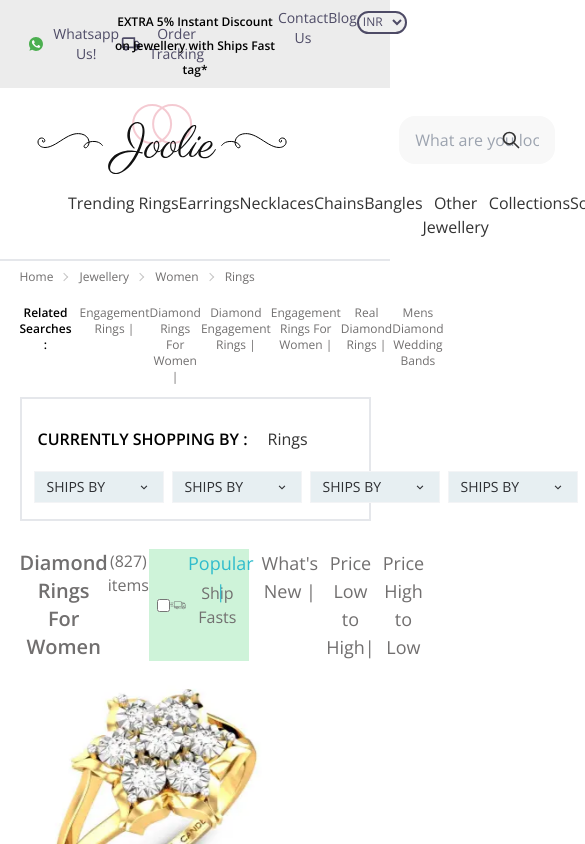
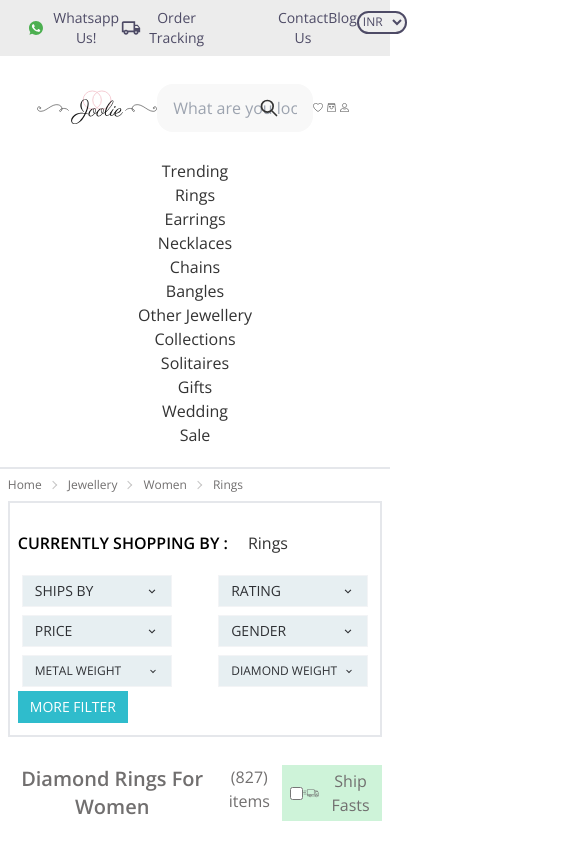
Before and after one commit to eliyas700/Candre-Jwellery, a React (Create React App) app: page /productSearch in a window 390 px wide. Shown: the top 844 px of the page, 585 px wide, since content can reach past the window. Built offline with nearby package versions, Linux system fonts and the light colour scheme.

Commit message:
Responsive

```diff
--- a/src/Components/Header1/SmallHeader.js
+++ b/src/Components/Header1/SmallHeader.js
@@ -31,7 +31,7 @@ const SmallHeader = () => {
           </div>
         </div>
         <div className="w-[50%">
-          <small className="font-bold text-xs text-black">
+          <small className=" hidden lg:block font-bold text-xs text-black">
             EXTRA 5% Instant Discount on Jewellery with Ships Fast tag*
           </small>
         </div>
--- a/src/Components/Header2/Header2.js
+++ b/src/Components/Header2/Header2.js
@@ -10,16 +10,16 @@ const Header2 = () => {
   return (
     <div className="w-[85%] mx-auto">
       <div className="navbar bg-base-100 my-2 ">
-        <div>
+        <div className="">
           {/* <img height={"36px"} width={"188px"} src={logo} alt="" /> */}
-          <Link to="/">
+          <Link className="" to="/">
             <svg
               xmlns="http://www.w3.org/2000/svg"
               width="250"
               height="71"
               viewBox="0 0 250 71"
               fill="none"
-              class="img-svg replaced-svg"
+              class="img-svg replaced-svg w-[120px] lg:w-[250px]"
             >
               <path
                 class="right-line"
@@ -76,7 +76,7 @@ const Header2 = () => {
             </svg>
           </Link>
         </div>
-        <div className="flex relative ml-28">
+        <div className="flex relative lg:ml-28">
           <input
             className=" w-[40vw] py-3 px-4  focus:border-0  bg-[#F8F8F8] rounded-box"
             type="text"
@@ -103,15 +103,15 @@ const Header2 = () => {
           </Link>
         </div>
         <div className="navbar-end">
-          <Link to="/wishlist" className="mr-5">
-            <img className="w-[20px]" src={heart} alt="" />
+          <Link to="/wishlist" className="lg:mr-5 mr-1">
+            <img className="lg:w-[20px]" src={heart} alt="" />
           </Link>
-          <Link to="/cart" className="mr-5">
-            <img className="w-[20px]" src={cart} alt="" />
+          <Link to="/cart" className="lg:mr-5 mr-1">
+            <img className="lg:w-[20px]" src={cart} alt="" />
           </Link>
-          <div class="dropdown dropdown-hover mr-5">
+          <div class="dropdown dropdown-hover lg:mr-5 mr-1">
             <label tabindex="0" class=" m-1">
-              <img className="w-[20px]" src={user} alt="" />
+              <img className="lg:w-[20px]" src={user} alt="" />
             </label>
             <ul
               tabindex="0"
--- a/src/Components/Header3/Header3.js
+++ b/src/Components/Header3/Header3.js
@@ -3,8 +3,8 @@ import "./Header3.css";
 import trending from "../../Assets/Trending.webp";
 const Header3 = () => {
   return (
-    <div className="border-b-2">
-      <ul className=" header3 pb-[20px] mx-16  flex justify-between">
+    <div className="border-b-2 ">
+      <ul className=" header3 pb-[20px] lg:mx-16 grid-cols-3  lg:flex justify-between">
         <li>
           <div class="dropdown dropdown-hover">
             <label tabindex="0" class=" m-1 ">
--- a/src/Components/ProductDetail/ProductDetails.js
+++ b/src/Components/ProductDetail/ProductDetails.js
@@ -22,7 +22,7 @@ const ProductDetails = () => {
       <SmallHeader></SmallHeader>
       <Header2></Header2>
       <Header3></Header3>
-      <div className="grid grid-cols-2">
+      <div className="grid grid-cols-1 lg:grid-cols-2">
         <MagnifierImg></MagnifierImg>
         <ProductInfo product={product}></ProductInfo>
       </div>
--- a/src/Components/ProductDetail/ProductMoreInfo.js
+++ b/src/Components/ProductDetail/ProductMoreInfo.js
@@ -10,8 +10,8 @@ const ProductMoreInfo = ({ product }) => {
   const { styleNo } = product;
   return (
     <div className="bg-[#f0f0f0] pt-7 ">
-      <div className=" flex justify-between">
-        <div class="overflow-x-auto p-4 w-[48%]">
+      <div className=" flex flex-wrap justify-between">
+        <div class="overflow-x-auto p-4 w-[100%] lg:w-[48%]">
           <table class="table table-compact w-full">
             <thead>
               <tr>
@@ -121,7 +121,7 @@ const ProductMoreInfo = ({ product }) => {
             </tbody>
           </table>
         </div>
-        <div className="w-[49%] h-fit p-4 bg-white">
+        <div className=" w-[100%] lg:w-[49%] h-fit p-4 bg-white">
           <img src={sample} alt="" />
           <div class="card border-0 rounded-none  bg-primary text-white">
             <div class="card-body items-center text-center">
--- a/src/Components/ProductSearchPage/FilteredItem.js
+++ b/src/Components/ProductSearchPage/FilteredItem.js
@@ -5,14 +5,14 @@ const FilteredItem = () => {
   return (
     <div>
       <div className="flex justify-between mt-7">
-        <div className="flex justify-between w-[48%]">
+        <div className="flex justify-between w-[100%] lg:w-[48%]">
           {" "}
           <h1 className="text-xl capitalize font-bold text-info">
             {" "}
             Diamond Rings for women
           </h1>
           <span className="text-info">(827) items</span>
-          <div className="w-36 py-1 bg-[#CEF3D9] text-info px-2 flex justify-between items-center">
+          <div className="w-[120px] lg:w-36 py-1 bg-[#CEF3D9] text-info px-2 flex justify-between items-center">
             <input type="checkbox" name="ship" id="ship" />
             <label htmlFor="ship" className="flex items-center">
               {" "}
@@ -53,11 +53,13 @@ const FilteredItem = () => {
           </div>
         </div>
         <div>
-          <ul className="flex text-info ">
-            <li className="text-lg mr-2 text-[#2fbccc]">Popular | </li>
-            <li className="text-lg mr-2">What's New | </li>
-            <li className="text-lg mr-2">Price Low to High| </li>
-            <li className="text-lg mr-2">Price High to Low</li>
+          <ul className=" text-info hidden lg:flex">
+            <li className="text-sm lg:text-lg mr-2  text-[#2fbccc]">
+              Popular |{" "}
+            </li>
+            <li className="text-sm lg:text-lg mr-2 ">What's New | </li>
+            <li className="text-sm lg:text-lg mr-2 ">Price Low to High| </li>
+            <li className="text-sm lg:text-lg mr-2 ">Price High to Low</li>
           </ul>
         </div>
       </div>
--- a/src/Components/ProductSearchPage/FilteredItemCard.js
+++ b/src/Components/ProductSearchPage/FilteredItemCard.js
@@ -15,7 +15,7 @@ import { Link, useNavigate } from "react-router-dom";
 const FilteredItemCard = () => {
   const navigate = useNavigate();
   return (
-    <div>
+    <div className="grid  mt-3 grid-cols-1 lg:grid-cols-3">
       <div
         onClick={() => navigate("/singleProduct")}
         class="card card-compact w-[273px] h-[378px] shadow-none hover:shadow-xl  bg-base-100 rounded-none "
--- a/src/Components/ProductSearchPage/ProductSearchPage.js
+++ b/src/Components/ProductSearchPage/ProductSearchPage.js
@@ -12,7 +12,7 @@ const ProductSearchPage = () => {
       <Header2></Header2>
       <Header3></Header3>
 
-      <div className="w-[90%] h-auto mx-auto">
+      <div className="w-[96%] h-auto mx-auto">
         <div class="text-xs text-info breadcrumbs">
           <ul>
             <li>
@@ -25,7 +25,7 @@ const ProductSearchPage = () => {
             <li>Rings</li>
           </ul>
         </div>
-        <div className="flex my-3 text-xs text-info">
+        {/* <div className="flex my-3 text-xs text-info">
           <span className="font-bold text-black mr-2 ">Related Searches :</span>
           <ul className="flex">
             <li>
@@ -47,19 +47,19 @@ const ProductSearchPage = () => {
               <a href="/">Mens Diamond Wedding Bands</a>{" "}
             </li>
           </ul>
-        </div>
+        </div> */}
         <div className="border-2 ">
-          <div className="flex p-4 mt-3">
+          <div className="flex py-4 px-2 mt-3">
             <p className="font-bold text-black mr-5 uppercase">
               Currently Shopping By :
             </p>
             <span> Rings</span>
           </div>
-          <div className="flex w-auto mb-3 justify-between mx-2 h-auto">
+          <div className="flex flex-wrap w-auto mb-3 justify-between mx-2 h-auto">
             <div class="dropdown dropdown-hover">
               <label
                 tabindex="0"
-                class="btn m-1 uppercase text-sm font-light btn-sm rounded-none bg-[#e7eff2] flex justify-between w-[130px]"
+                class="btn m-1 uppercase text-sm font-light btn-sm rounded-none bg-[#e7eff2] flex justify-between w-[150px]"
               >
                 Ships By
                 <BiChevronDown />
@@ -85,9 +85,35 @@ const ProductSearchPage = () => {
             <div class="dropdown dropdown-hover">
               <label
                 tabindex="0"
-                class="btn m-1 uppercase text-sm font-light btn-sm rounded-none bg-[#e7eff2] flex justify-between w-[130px]"
+                class="btn m-1 uppercase text-sm font-light btn-sm rounded-none bg-[#e7eff2] flex justify-between w-[150px]"
               >
-                Ships By
+                Rating
+                <BiChevronDown />
+              </label>
+              <ul
+                tabindex="0"
+                class="dropdown-content menu p-2 shadow bg-base-100  w-60 "
+              >
+                <li>
+                  <div className="flex items-center">
+                    <input type="checkbox" name="days" id="10 to 20" />
+                    <label htmlFor="10 to 20">5 (827) </label>
+                  </div>
+                </li>
+                <li>
+                  <div className="flex items-center">
+                    <input type="checkbox" name="days" id="above 20" />
+                    <label htmlFor="above 20">4 (827) </label>
+                  </div>
+                </li>
+              </ul>
+            </div>
+            <div class="dropdown dropdown-hover">
+              <label
+                tabindex="0"
+                class="btn m-1 uppercase text-sm font-light btn-sm rounded-none bg-[#e7eff2] flex justify-between w-[150px]"
+              >
+                Price
                 <BiChevronDown />
               </label>
               <ul
@@ -111,9 +137,9 @@ const ProductSearchPage = () => {
             <div class="dropdown dropdown-hover">
               <label
                 tabindex="0"
-                class="btn m-1 uppercase text-sm font-light btn-sm rounded-none bg-[#e7eff2] flex justify-between w-[130px]"
+                class="btn m-1 uppercase text-sm font-light btn-sm rounded-none bg-[#e7eff2] flex justify-between w-[150px]"
               >
-                Ships By
+                Gender
                 <BiChevronDown />
               </label>
               <ul
@@ -137,9 +163,9 @@ const ProductSearchPage = () => {
             <div class="dropdown dropdown-hover">
               <label
                 tabindex="0"
-                class="btn m-1 uppercase text-sm font-light btn-sm rounded-none bg-[#e7eff2] flex justify-between w-[130px]"
+                class="btn m-1 uppercase text-xs font-light btn-sm rounded-none bg-[#e7eff2] flex justify-between w-[150px]"
               >
-                Ships By
+                Metal Weight
                 <BiChevronDown />
               </label>
               <ul
@@ -163,81 +189,13 @@ const ProductSearchPage = () => {
             <div class="dropdown dropdown-hover">
               <label
                 tabindex="0"
-                class="btn m-1 uppercase text-sm font-light btn-sm rounded-none bg-[#e7eff2] flex justify-between w-[130px]"
+                class="btn m-1 uppercase text-xs font-light btn-sm rounded-none bg-[#e7eff2] flex justify-between w-[150px]"
               >
-                Ships By
+                Diamond Weight
                 <BiChevronDown />
               </label>
-              <ul
-                tabindex="0"
-                class="dropdown-content menu p-2 shadow bg-base-100  w-60 "
-              >
-                <li>
-                  <div className="flex items-center">
-                    <input type="checkbox" name="days" id="10 to 20" />
-                    <label htmlFor="10 to 20">10 to 20 days (827) </label>
-                  </div>
-                </li>
-                <li>
-                  <div className="flex items-center">
-                    <input type="checkbox" name="days" id="above 20" />
-                    <label htmlFor="above 20">Above 20 days (827) </label>
-                  </div>
-                </li>
-              </ul>
             </div>
-            <div class="dropdown dropdown-hover">
-              <label
-                tabindex="0"
-                class="btn m-1 uppercase text-sm font-light btn-sm rounded-none bg-[#e7eff2] flex justify-between w-[130px]"
-              >
-                Ships By
-                <BiChevronDown />
-              </label>
-              <ul
-                tabindex="0"
-                class="dropdown-content menu p-2 shadow bg-base-100  w-60 "
-              >
-                <li>
-                  <div className="flex items-center">
-                    <input type="checkbox" name="days" id="10 to 20" />
-                    <label htmlFor="10 to 20">10 to 20 days (827) </label>
-                  </div>
-                </li>
-                <li>
-                  <div className="flex items-center">
-                    <input type="checkbox" name="days" id="above 20" />
-                    <label htmlFor="above 20">Above 20 days (827) </label>
-                  </div>
-                </li>
-              </ul>
-            </div>
-            <div class="dropdown dropdown-hover">
-              <label
-                tabindex="0"
-                class="btn m-1 uppercase text-sm font-light btn-sm rounded-none bg-[#e7eff2] flex justify-between w-[130px]"
-              >
-                Ships By
-                <BiChevronDown />
-              </label>
-              <ul
-                tabindex="0"
-                class="dropdown-content menu p-2 shadow bg-base-100  w-60 "
-              >
-                <li>
-                  <div className="flex items-center">
-                    <input type="checkbox" name="days" id="10 to 20" />
-                    <label htmlFor="10 to 20">10 to 20 days (827) </label>
-                  </div>
-                </li>
-                <li>
-                  <div className="flex items-center">
-                    <input type="checkbox" name="days" id="above 20" />
-                    <label htmlFor="above 20">Above 20 days (827) </label>
-                  </div>
-                </li>
-              </ul>
-            </div>
+
             <button className="uppercase text-sm  btn-sm rounded-none bg-[#2fbccc] text-white">
               More Filter
             </button>
```
Also changed, not shown: src/Components/Footer/Footer1.js (+4 -4 lines), src/Components/ProductDetail/ProductInfo.js (+5 -5 lines).
